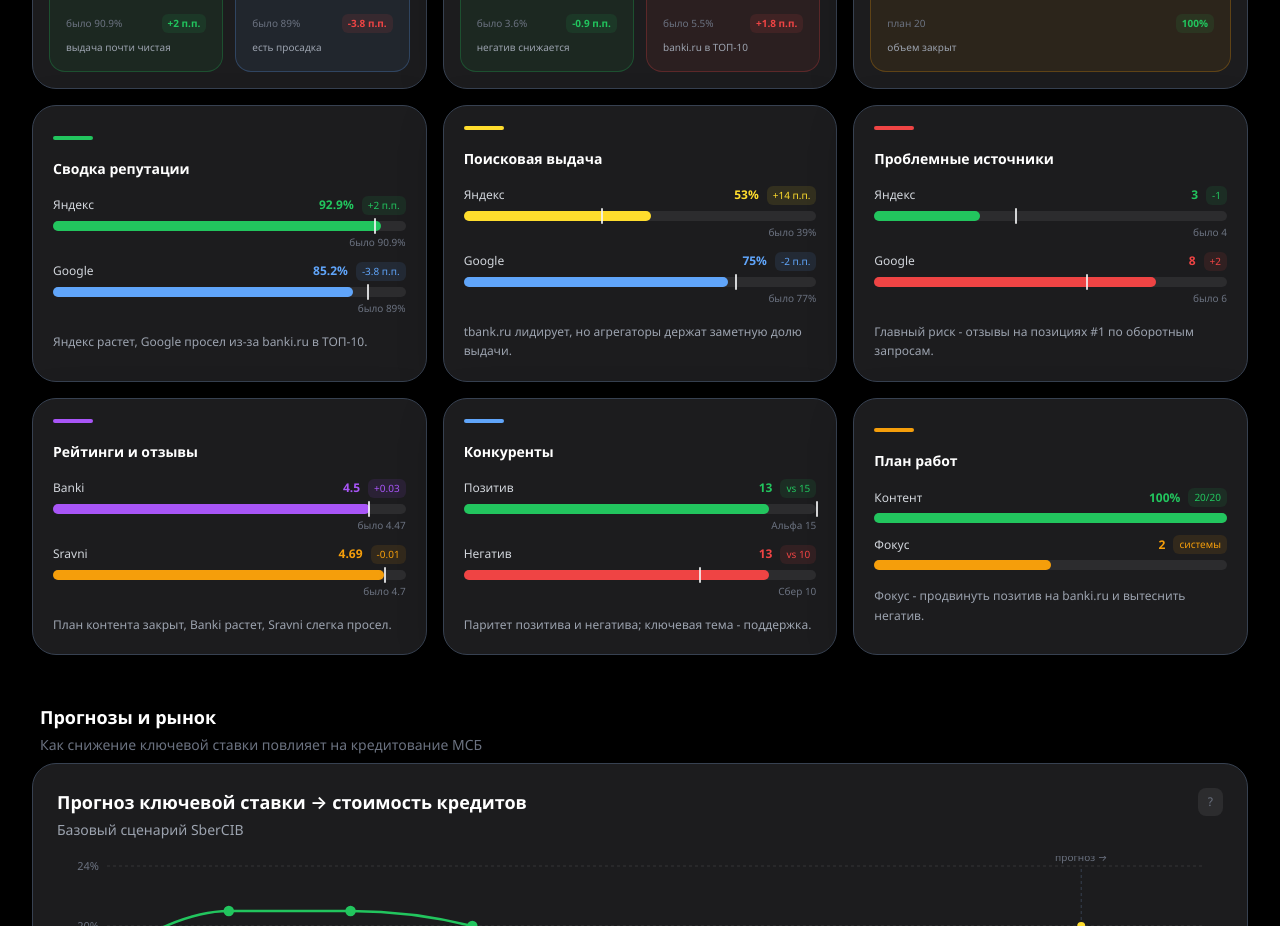
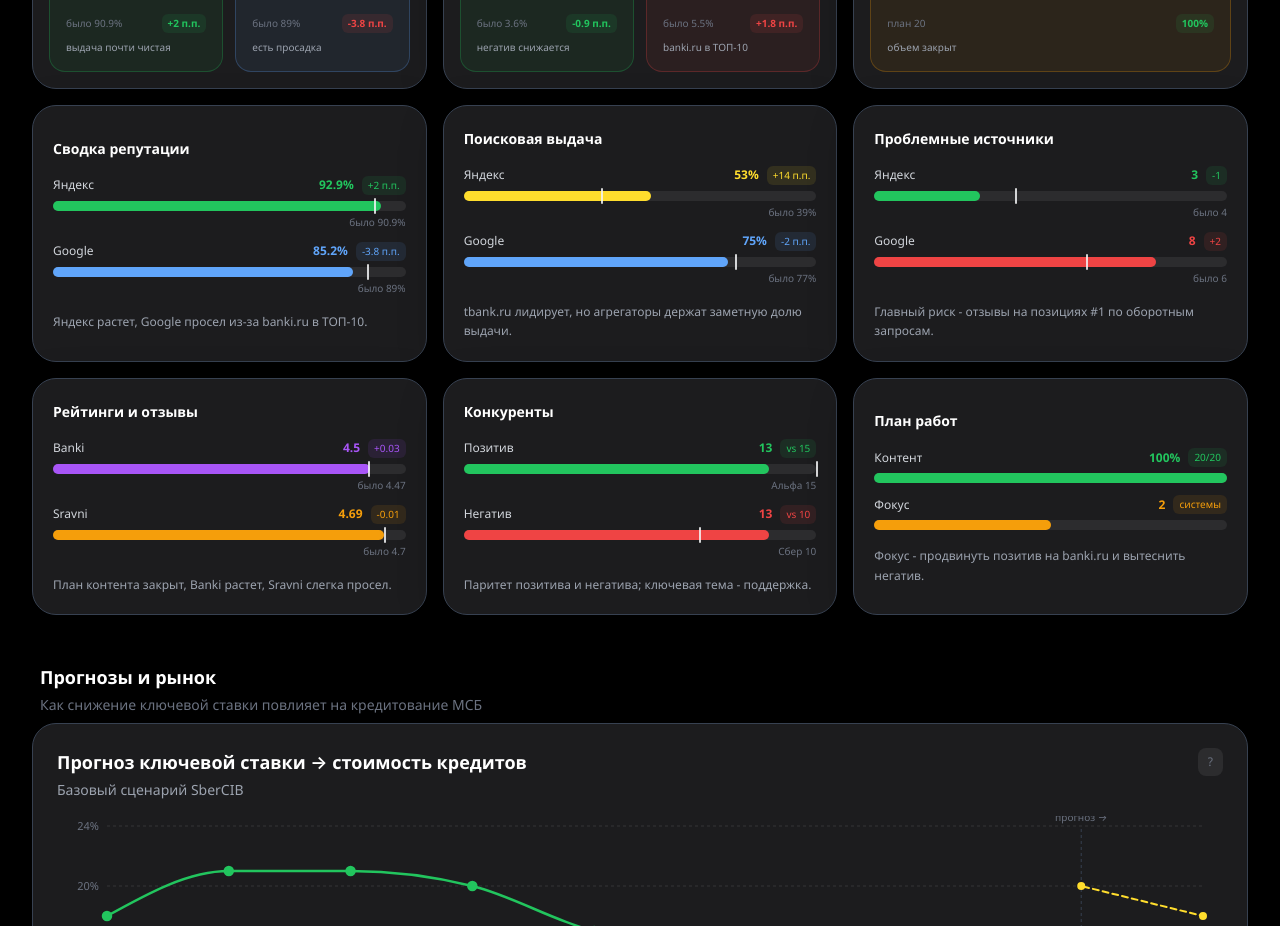
Before and after one commit to Kosxy/tbank-dashboard, a React (Vite) app: page / in a window 1280 px wide. Shown: the part 2680-3606 px from the top of the page. Built offline with nearby package versions, Linux system fonts and the light colour scheme.

Commit message:
Remove decorative stripes from reputation entries

```diff
--- a/src/App.jsx
+++ b/src/App.jsx
@@ -1374,7 +1374,6 @@ export default function App() {
                       onMouseEnter={e => { e.currentTarget.style.borderColor = "rgba(255,221,45,0.45)"; e.currentTarget.style.transform = "translateY(-2px)"; }}
                       onMouseLeave={e => { e.currentTarget.style.borderColor = "#374151"; e.currentTarget.style.transform = "translateY(0)"; }}
                     >
-                      <div className="h-1 w-10 rounded-full mb-4" style={{ backgroundColor: entry.tone }} />
                       <div>
                         <span className="text-sm font-semibold text-white">{entry.label}</span>
                       </div>
```
